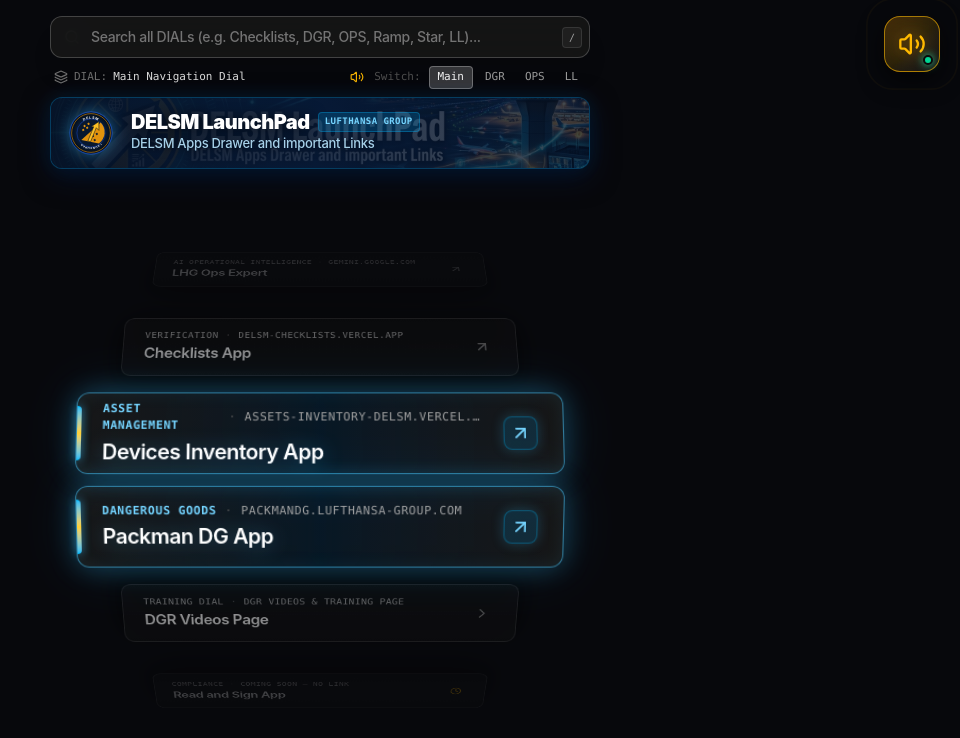
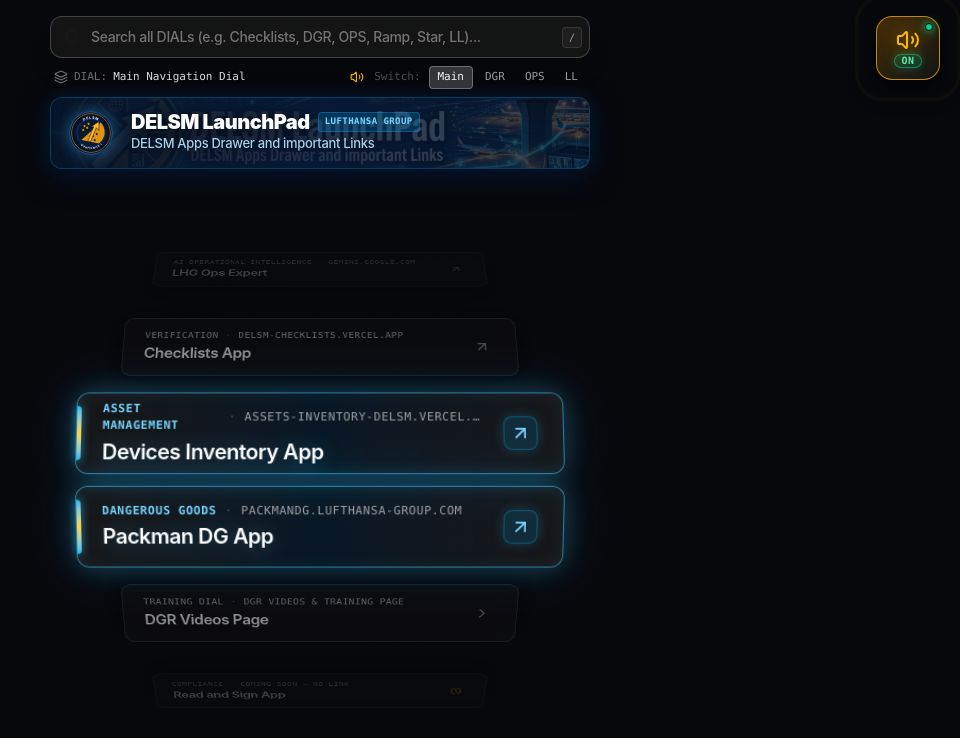
Before and after one commit to shashimsrivastava-web/DELSMLauncher, a Next.js app: page / in a window 1280 px wide. Shown: the top 738 px of the page, without its empty margins (320-1280 px from the left). Built offline with nearby package versions, Linux system fonts and the light colour scheme.

Commit message:
feat(ui): update DAA procedure link and loudspeaker UI
Update the DAA procedure URL to a direct video link and improve the loudspeaker controller styling and accessibility labels.

```diff
--- a/components/rotating-dial.tsx
+++ b/components/rotating-dial.tsx
@@ -128,8 +128,8 @@
   {
     id: 'daa-procedure',
     title: 'DAA procedure - YouTube',
-    url: 'https://www.youtube.com/results?search_query=DAA+procedure+Lufthansa',
-    domain: 'youtube.com',
+    url: 'https://youtu.be/w3ZMblJi6wQ?si=wtY-AbF4CvFLUWQm',
+    domain: 'youtu.be',
     category: 'Standard Operating Procedure',
     type: 'link',
     sourceDialKey: 'main',
@@ -1234,36 +1234,48 @@
         <button
           type="button"
           onClick={handleLoudspeakerClick}
-          aria-label={!isMuted ? 'Sound active. Click to mute dial audio' : 'Sound muted. Click to activate mechanical dial audio'}
-          title={!isMuted ? 'Sound ON — Click twice to mute' : 'Sound MUTED — Click to activate'}
-          className={`relative group flex items-center justify-center w-12 h-12 sm:w-14 sm:h-14 rounded-2xl shadow-[0_8px_24px_rgba(0,0,0,0.7)] backdrop-blur-md border transition-all duration-200 cursor-pointer active:scale-95 ${
+          aria-label={!isMuted ? 'Sound active (ON). Click to mute mechanical dial audio' : 'Sound muted (OFF). Click to activate mechanical dial audio'}
+          title={!isMuted ? 'Sound is ACTIVE (ON) — Click to mute' : 'Sound is MUTED (OFF) — Click to turn ON'}
+          className={`relative group flex flex-col items-center justify-center w-14 h-14 sm:w-16 sm:h-16 rounded-2xl shadow-[0_8px_24px_rgba(0,0,0,0.7)] backdrop-blur-md border transition-all duration-200 cursor-pointer active:scale-95 ${
             !isMuted
-              ? 'bg-gradient-to-br from-amber-500/25 via-amber-400/15 to-neutral-900/90 border-amber-400/60 shadow-[0_0_24px_rgba(245,158,11,0.35)] hover:border-amber-300 hover:shadow-[0_0_32px_rgba(245,158,11,0.5)]'
-              : 'bg-neutral-900/90 border-white/20 text-neutral-400 hover:border-white/40 hover:text-white hover:bg-neutral-800'
+              ? 'bg-gradient-to-br from-amber-500/25 via-amber-400/15 to-neutral-900/90 border-amber-400/70 shadow-[0_0_24px_rgba(245,158,11,0.4)] hover:border-amber-300 hover:shadow-[0_0_32px_rgba(245,158,11,0.55)]'
+              : 'bg-neutral-900/90 border-red-500/30 text-neutral-400 hover:border-red-400/60 hover:text-white hover:bg-neutral-800 shadow-[0_0_16px_rgba(239,68,68,0.15)]'
           }`}
         >
-          {/* Subtle ambient ripple when sound is active */}
+          {/* Ambient wave pulse when sound is active */}
           {!isMuted && (
             <span
               aria-hidden="true"
-              className="absolute inset-0 rounded-2xl border border-amber-400/40 animate-ping opacity-30 pointer-events-none"
+              className="absolute inset-0 rounded-2xl border-2 border-amber-400/50 animate-ping opacity-25 pointer-events-none"
             />
           )}
 
-          {!isMuted ? (
-            <div className="flex items-center justify-center text-amber-400 group-hover:scale-110 transition-transform">
-              <Volume2 className="w-6 h-6 sm:w-7 sm:h-7 drop-shadow-[0_0_10px_rgba(245,158,11,0.7)]" />
-            </div>
-          ) : (
-            <div className="flex items-center justify-center text-neutral-400 group-hover:scale-110 transition-transform">
-              <VolumeX className="w-6 h-6 sm:w-7 sm:h-7" />
-            </div>
-          )}
-
-          {/* Active status indicator dot */}
+          {/* Sound State Icon */}
+          <div className="flex items-center justify-center mb-0.5">
+            {!isMuted ? (
+              <Volume2 className="w-5 h-5 sm:w-6 sm:h-6 text-amber-400 drop-shadow-[0_0_10px_rgba(245,158,11,0.8)] group-hover:scale-110 transition-transform" />
+            ) : (
+              <VolumeX className="w-5 h-5 sm:w-6 sm:h-6 text-neutral-400 group-hover:scale-110 group-hover:text-red-300 transition-transform" />
+            )}
+          </div>
+
+          {/* Clear Visual State Label Badge (ON / OFF) */}
           <span
-            className={`absolute bottom-1.5 right-1.5 w-2.5 h-2.5 rounded-full border-2 border-neutral-950 ${
-              !isMuted ? 'bg-emerald-400 shadow-[0_0_8px_#34d399]' : 'bg-neutral-500'
+            className={`text-[9px] sm:text-[10px] font-mono font-bold tracking-wider px-1.5 py-0.2 rounded-full border leading-tight transition-colors ${
+              !isMuted
+                ? 'bg-emerald-500/20 text-emerald-300 border-emerald-400/50 shadow-[0_0_8px_rgba(52,211,153,0.3)]'
+                : 'bg-neutral-800 text-neutral-400 border-neutral-600'
+            }`}
+          >
+            {!isMuted ? 'ON' : 'OFF'}
+          </span>
+
+          {/* Glowing Status Indicator Dot */}
+          <span
+            className={`absolute top-1.5 right-1.5 w-2 h-2 rounded-full border border-neutral-950 ${
+              !isMuted
+                ? 'bg-emerald-400 shadow-[0_0_8px_#34d399]'
+                : 'bg-red-500/80 shadow-[0_0_6px_rgba(239,68,68,0.6)]'
             }`}
           />
         </button>
```
